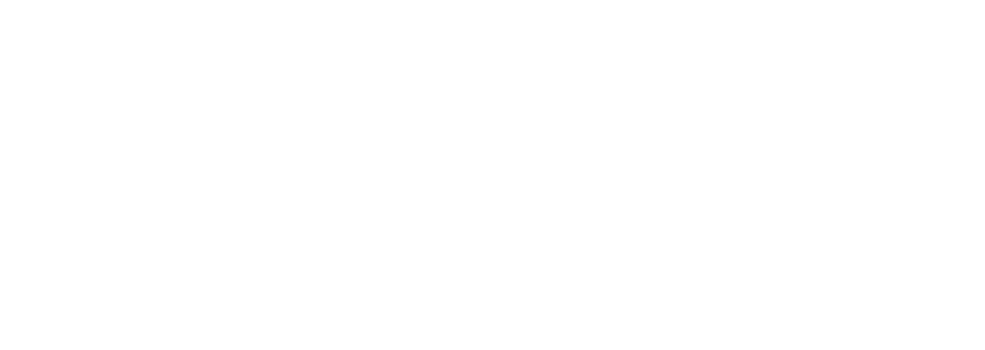
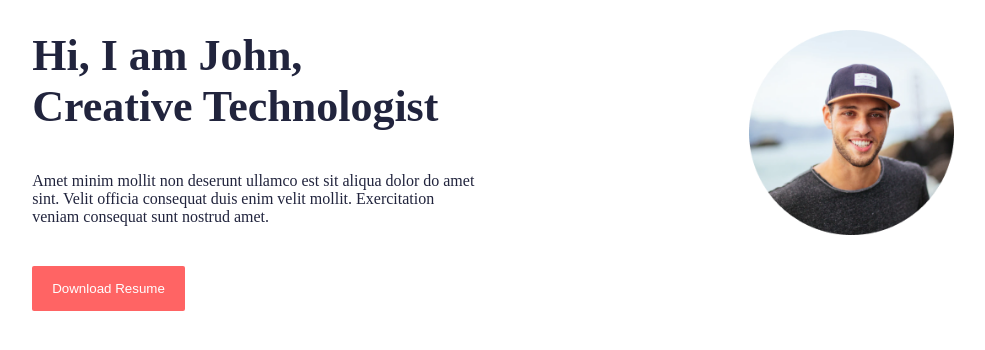
Before and after one commit to hwprogrammer/practice2, a plain HTML site: page index.html in a window 1280 px wide. Shown: the whole page, without its empty margins (147-1132 px from the left). Drawn offline with Linux system fonts and the light colour scheme.

Commit message:
master: added banner

```diff
--- a/css/style.css
+++ b/css/style.css
@@ -0,0 +1,48 @@
+body{
+    margin: 0;
+}
+
+.banner{
+    width: 80%;
+    padding: 30px 10%;
+    display: flex;
+    justify-content: space-around;
+}
+
+.banner-content{
+    width: 60%;
+}
+
+.banner-content h1{
+    margin: 0;
+    margin-bottom: 40px;
+    font-size: 44px;
+    font-weight: bold;
+    color: #21243D;
+}
+
+.banner-content p{
+    color: #21243D;
+    margin: 0;
+    margin-bottom: 40px;
+}
+
+.banner-content button{
+    padding: 15px 20px;
+    color: #fff;
+    font-weight: 500;
+    background: #FF6464;
+    border: 0;
+    outline: 0;
+    border-radius: 2px;
+    transition: 400ms;
+    cursor: pointer;
+}
+
+.banner-image{
+    width: 20%;
+}
+
+.banner-image img{
+    width: 100%;
+}
--- a/index.html
+++ b/index.html
@@ -9,7 +9,26 @@
 </head>
 <body>
     <header>
+        <!--navbar-->
 
+        <div class="banner">
+            <div class="banner-content">
+                <h1>
+                    Hi, I am John, <br>
+                    Creative Technologist
+                </h1>
+                <p class="describing">
+                    Amet minim mollit non deserunt ullamco est sit aliqua dolor do amet <br> sint. Velit officia consequat duis enim velit mollit. Exercitation <br> veniam consequat sunt nostrud amet.
+                </p>
+
+                <button>
+                    Download Resume
+                </button>
+            </div>
+            <div class="banner-image">
+                <img src="./src/Elipse1.png" alt="img">
+            </div>
+        </div>
     </header>
     <main>
 
```
Also changed, not shown: src/Elipse1.png (added).
